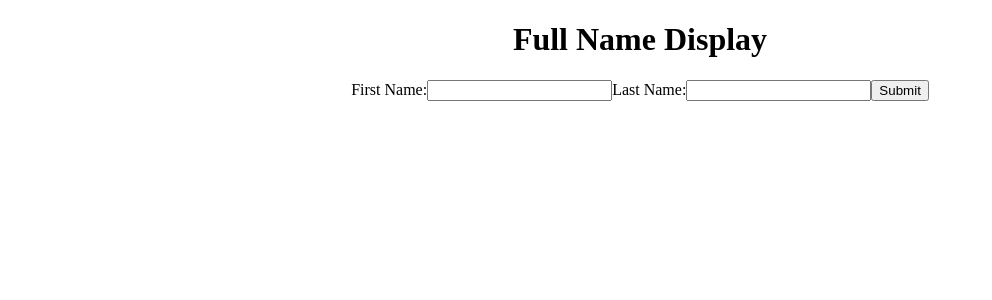
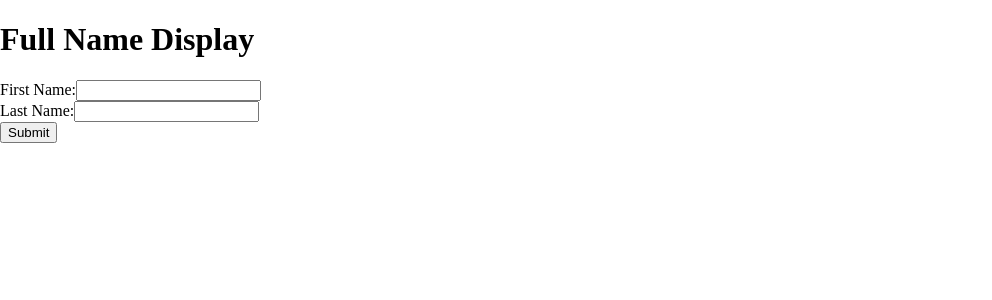
Before and after one commit to Venkat0629/XDisplayName, a React (Create React App) app: page / in a window 1280 px wide. Shown: the top 300 px of the page, without its empty margins (0-992 px from the left). Built offline with nearby package versions, Linux system fonts and the light colour scheme; the HTML template or start-up script is replaced by a standard one.

Commit message:
Updated code

```diff
--- a/src/App.css
+++ b/src/App.css
@@ -1,5 +1,5 @@
 .App {
-  text-align: center;
+  text-align: left;
 }
 
 .App-logo {
--- a/src/App.js
+++ b/src/App.js
@@ -7,7 +7,11 @@ function App() {
 
   const displayName = (e) => {
     e.preventDefault();
-    if (user.fName && user.lName) setShow(true);
+    if (user.fName && user.lName) {
+      setShow(true);
+    } else {
+      alert("Please fill out this field");
+    }
   };
 
   const handleChange = (e) => {
@@ -24,8 +28,10 @@ function App() {
         <h1>Full Name Display</h1>
         <label>First Name:</label>
         <input id="fName" onChange={handleChange}></input>
+        <br />
         <label>Last Name:</label>
         <input id="lName" onChange={handleChange}></input>
+        <br />
         <button>Submit</button>
         {show && <p>Full Name: {`${user.fName} ${user.lName}`}</p>}
       </form>
```
